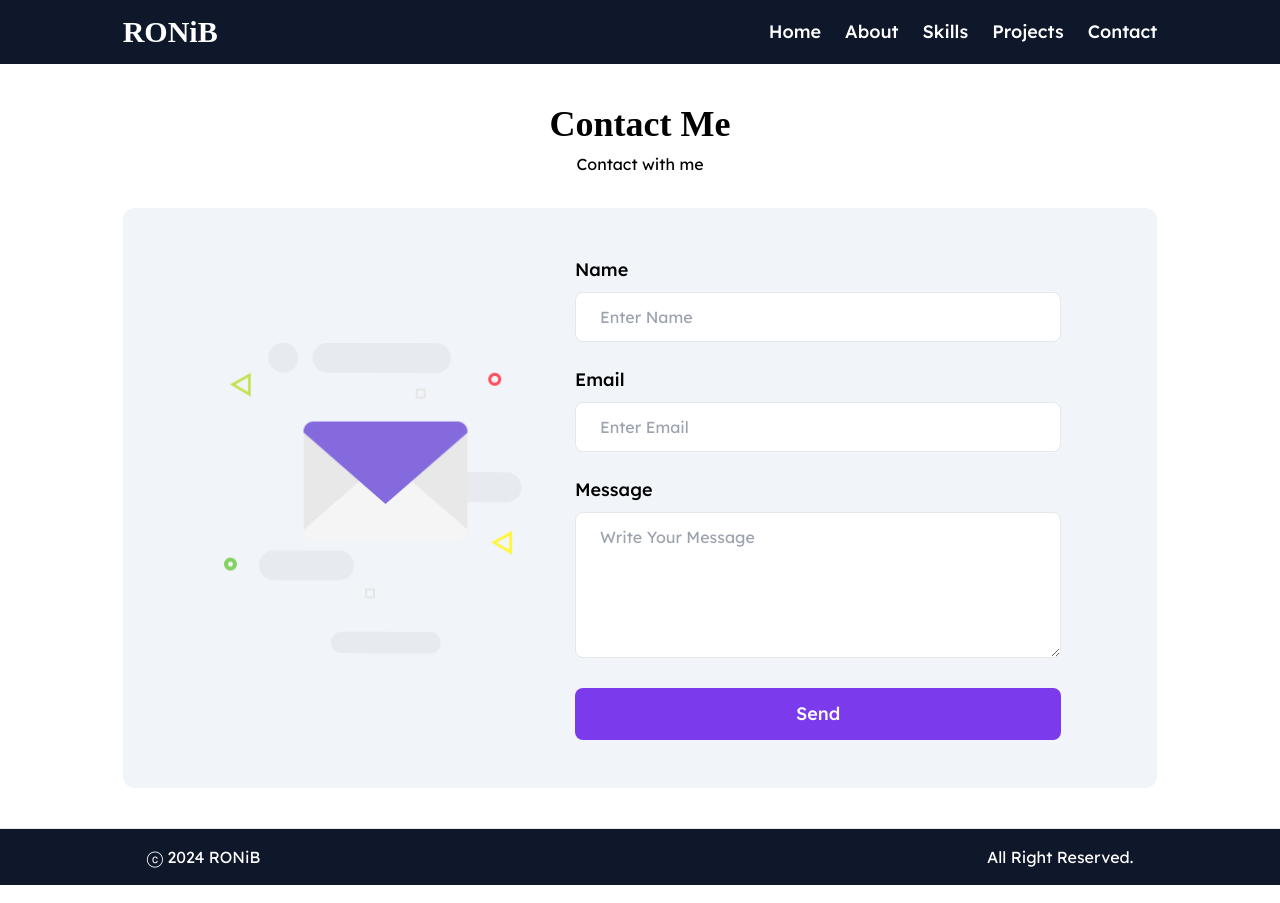
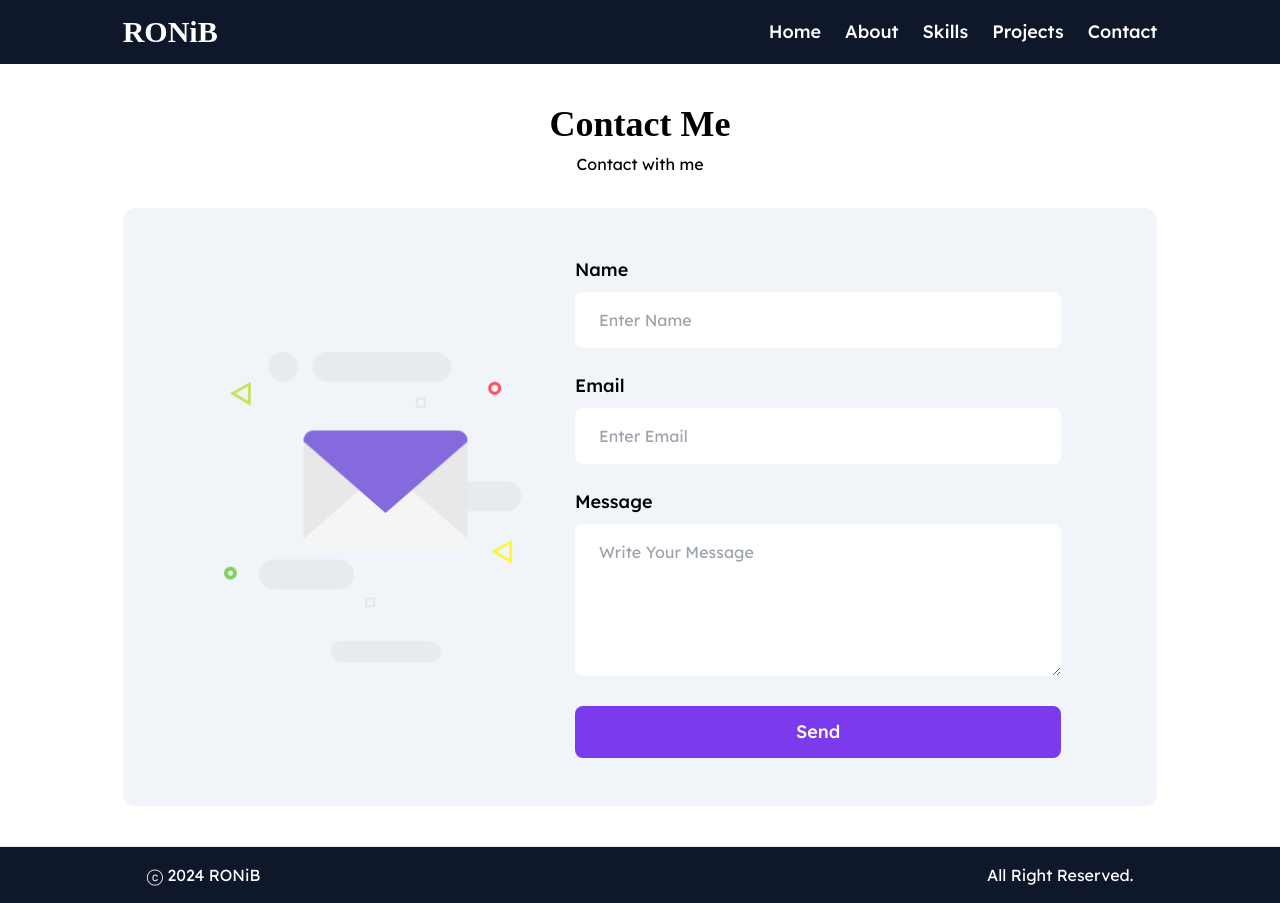
Before and after one commit to rironib/rironib, a React (Vite) app: page /contact in a window 1280 px wide. Built offline with nearby package versions, Linux system fonts and the light colour scheme; a web font is replaced by a local one.

Commit message:
Functionality added

```diff
--- a/src/pages/Contact/Contact.jsx
+++ b/src/pages/Contact/Contact.jsx
@@ -1,7 +1,18 @@
 import {Helmet} from "react-helmet-async";
 import contact from '/mail.png';
+import {toast} from "react-toastify";
 
 const Contact = () => {
+    const handleOnSubmit = (e) => {
+        e.preventDefault();
+        const form = e.target;
+        const name = form.name.value;
+        const email = form.email.value;
+        const message = form.message.value;
+        toast.success('Successfully send!');
+        form.reset();
+    }
+
     return (
         <>
             <Helmet>
@@ -13,33 +24,33 @@ const Contact = () => {
                     <div className='dark:text-gray-400'>Contact with me</div>
                 </div>
                 <div className='grid lg:grid-cols-5 items-center gap-12 bg-slate-100 dark:bg-slate-800 py-12 px-6 lg:px-24 rounded-xl'>
-                    <div className='lg:col-span-2'>
+                    <div className='lg:col-span-2 mx-auto'>
                         <img src={contact} alt='Contact'/>
                     </div>
-                    <div className='lg:col-span-3'>
+                    <form onSubmit={(e) => handleOnSubmit(e)} className='lg:col-span-3'>
                         <div className='grid gap-6'>
                             <div className='w-full space-y-2'>
                                 <div className='font-medium text-lg'>Name</div>
-                                <input className='w-full px-6 py-3 border bg-white dark:bg-slate-900 dark:text-white rounded-lg outline-none'
-                                       placeholder='Enter Name'></input>
+                                <input name='name' type='text' className='w-full px-6 py-4 bg-white dark:bg-slate-900 dark:text-white rounded-lg outline-none'
+                                       placeholder='Enter Name' required></input>
                             </div>
                             <div className='w-full space-y-2'>
                                 <div className='font-medium text-lg'>Email</div>
-                                <input
-                                    className='w-full px-6 py-3 border bg-white dark:bg-slate-900 dark:text-white rounded-lg outline-none'
-                                    placeholder='Enter Email'></input>
+                                <input name='email' type='email'
+                                    className='w-full px-6 py-4 bg-white dark:bg-slate-900 dark:text-white rounded-lg outline-none'
+                                    placeholder='Enter Email' required></input>
                             </div>
                             <div className='w-full space-y-2'>
                                 <div className='font-medium text-lg'>Message</div>
-                                <textarea rows='5'
-                                    className='w-full px-6 py-3 border bg-white dark:bg-slate-900 dark:text-white rounded-lg outline-none'
-                                    placeholder='Write Your Message'></textarea>
+                                <textarea name='message' rows='5'
+                                    className='w-full px-6 py-4 bg-white dark:bg-slate-900 dark:text-white rounded-lg outline-none'
+                                    placeholder='Write Your Message' required></textarea>
                             </div>
-                            <button className='w-full bg-violet-600 text-white py-3 font-medium text-lg rounded-lg'>
+                            <button className='w-full bg-violet-600 text-white py-3 font-medium text-lg rounded-lg outline-none'>
                                 Send
                             </button>
                         </div>
-                    </div>
+                    </form>
                 </div>
             </main>
         </>
```
